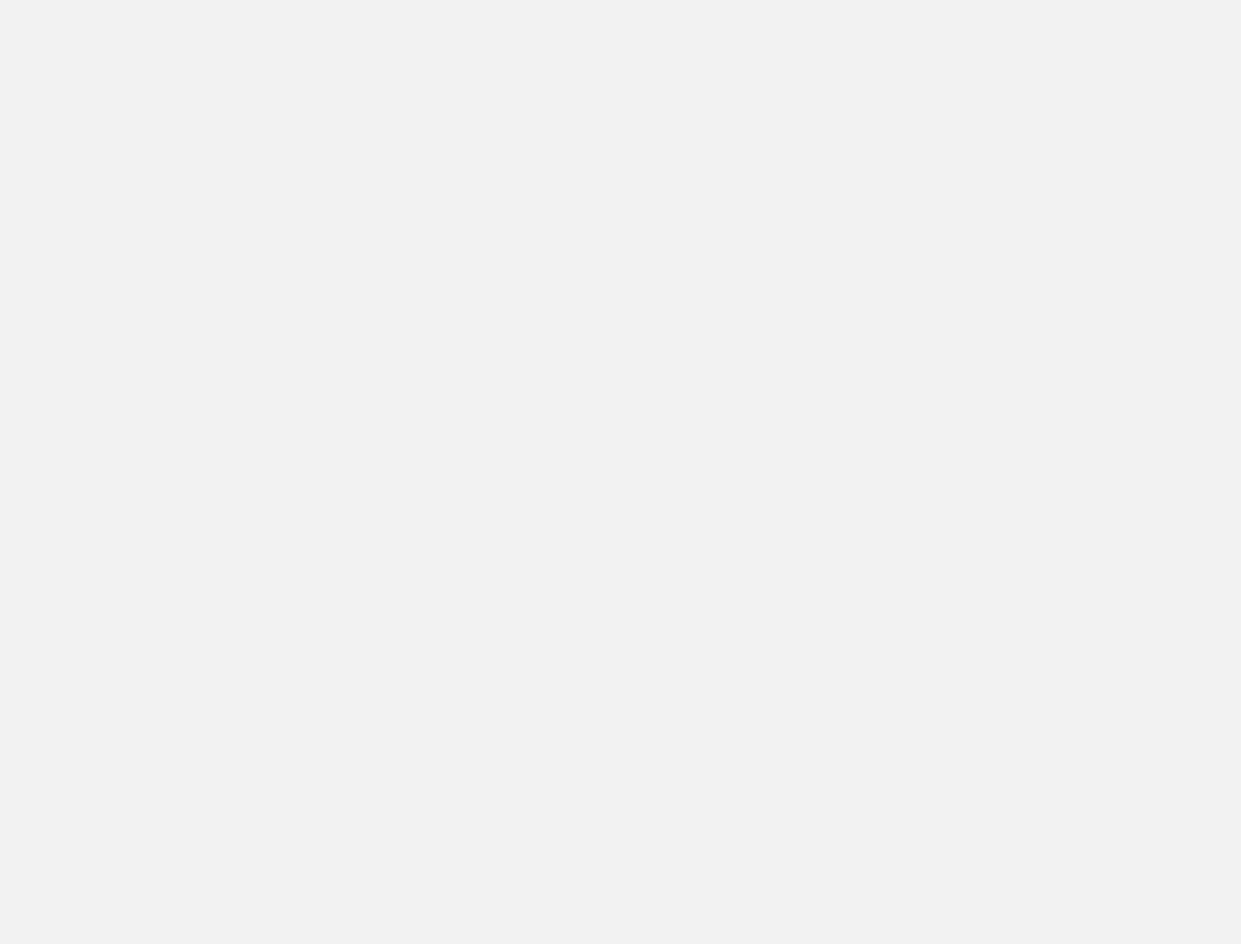
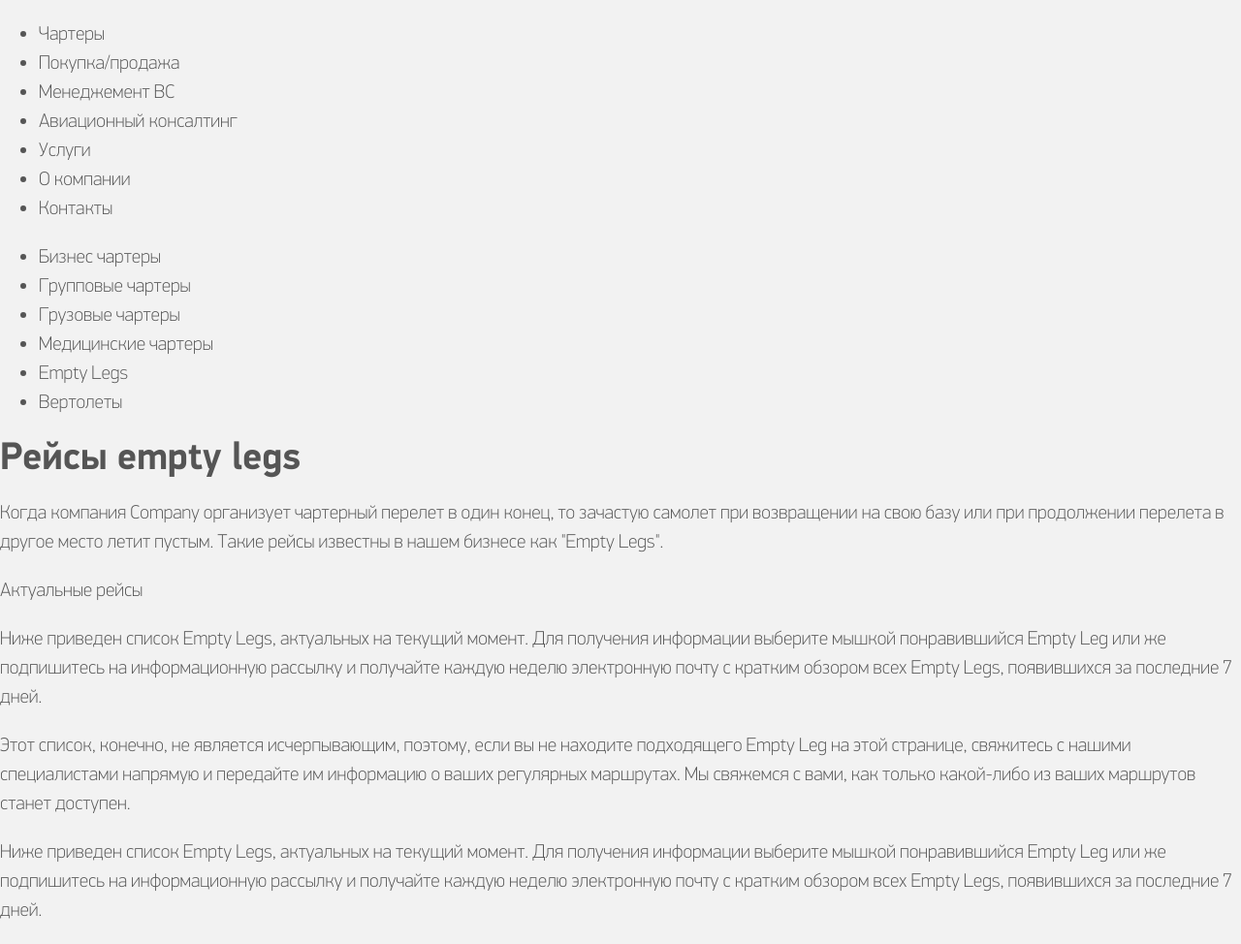
Before and after one commit to Shramkoweb/apelsun.ua, a website: page source/index.html in a window 1280 px wide. Shown: the whole page at 97% size. Before the commit the page ends 800 px from the top, so only its background shows below. Drawn offline with nearby package versions, Linux system fonts and the light colour scheme; files that its build step writes are made by us from their sources.

Commit message:
Секция чартера

```diff
--- a/source/index.html
+++ b/source/index.html
@@ -12,5 +12,66 @@
     <link rel="stylesheet" href="css/style-min.css">
   </head>
   <body class="page">
+    <header class="page-header">
+      <!-- Навигация по странице -->
+      <nav class="main-nav">
+        <ul class="main-nav__list site-list">
+          <li class="site-list__item">Чартеры</li>
+
+          <li class="site-list__item">Покупка/продажа</li>
+
+          <li class="site-list__item">Менеджемент ВС</li>
+
+          <li class="site-list__item">Авиационный консалтинг</li>
+
+          <li class="site-list__item">Услуги</li>
+
+          <li class="site-list__item">О компании</li>
+
+          <li class="site-list__item">Контакты</li>
+        </ul>
+
+        <ul class="main-nav__list charter-list">
+          <li class="charter-list__item">Бизнес чартеры</li>
+
+          <li class="charter-list__item">Групповые чартеры</li>
+
+          <li class="charter-list__item">Грузовые чартеры</li>
+
+          <li class="charter-list__item">Медицинские чартеры</li>
+
+          <li class="charter-list__item">Empty Legs</li>
+
+          <li class="charter-list__item">Вертолеты</li>
+        </ul>
+      </nav>
+    </header>
+
+    <main>
+      <!-- Секция выбраного чартера -->
+      <section class="charter-info">
+        <h1 class="charter-info__title">Рейсы empty legs</h1>
+
+        <p class="charter-info__about">Когда компания Company организует чартерный перелет в один конец, то зачастую самолет при возвращении на свою базу или при продолжении перелета в другое место
+          летит пустым. Такие рейсы известны в нашем бизнесе как "Empty Legs".
+        </p>
+
+        <a class="charter-info__link" href="#">Актуальные рейсы</a>
+
+        <div class="charter-info__content">
+          <p class="charter-info__text">Ниже приведен список Empty Legs, актуальных на текущий момент. Для получения информации выберите мышкой понравившийся Empty Leg или же подпишитесь на
+            информационную рассылку и получайте каждую неделю электронную почту с кратким обзором всех Empty Legs, появившихся за последние 7 дней.
+          </p>
+
+          <p class="charter-info__text">Этот список, конечно, не является исчерпывающим, поэтому, если вы не находите подходящего Empty Leg на этой странице, свяжитесь с нашими специалистами напрямую
+            и передайте им информацию о ваших регулярных маршрутах. Мы свяжемся с вами, как только какой-либо из ваших маршрутов станет доступен.
+          </p>
+
+          <p class="charter-info__text">Ниже приведен список Empty Legs, актуальных на текущий момент. Для получения информации выберите мышкой понравившийся Empty Leg или же подпишитесь на
+            информационную рассылку и получайте каждую неделю электронную почту с кратким обзором всех Empty Legs, появившихся за последние 7 дней.
+          </p>
+        </div>
+      </section>
+    </main>
   </body>
 </html>
```
